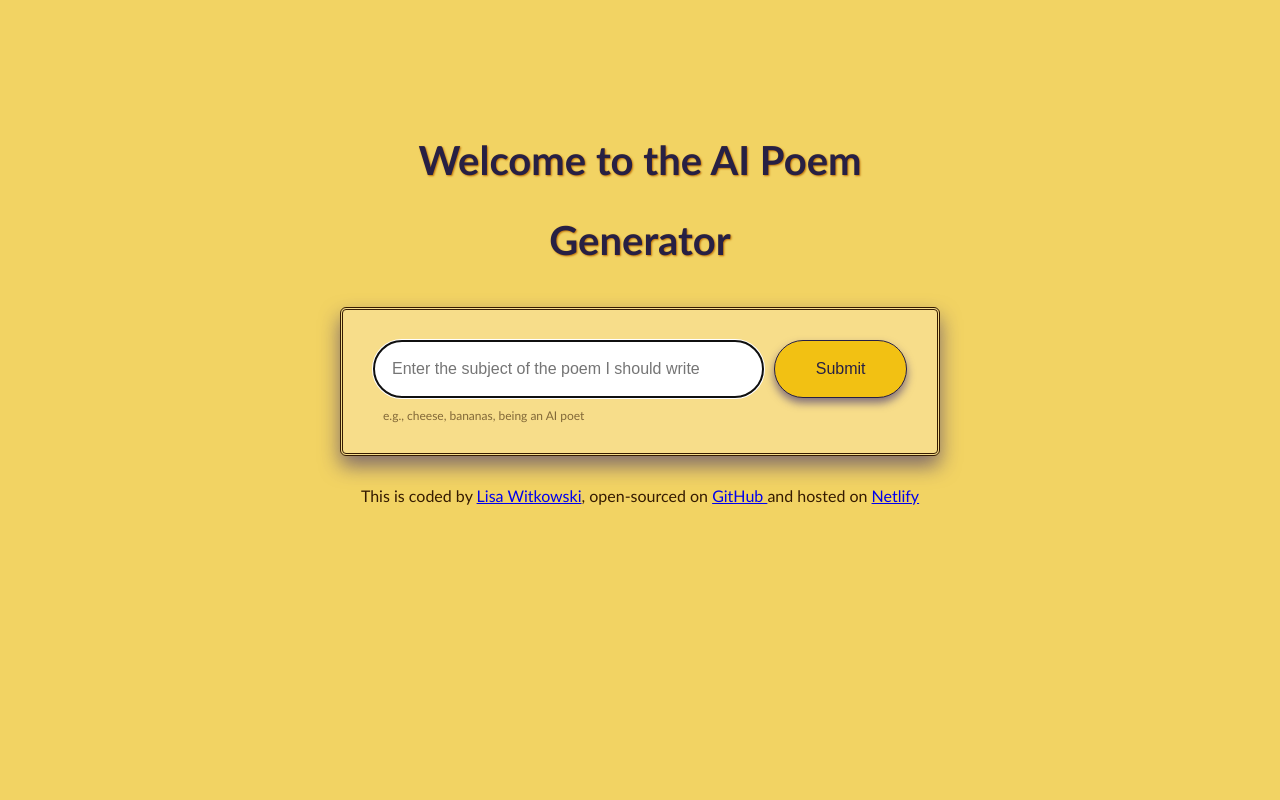
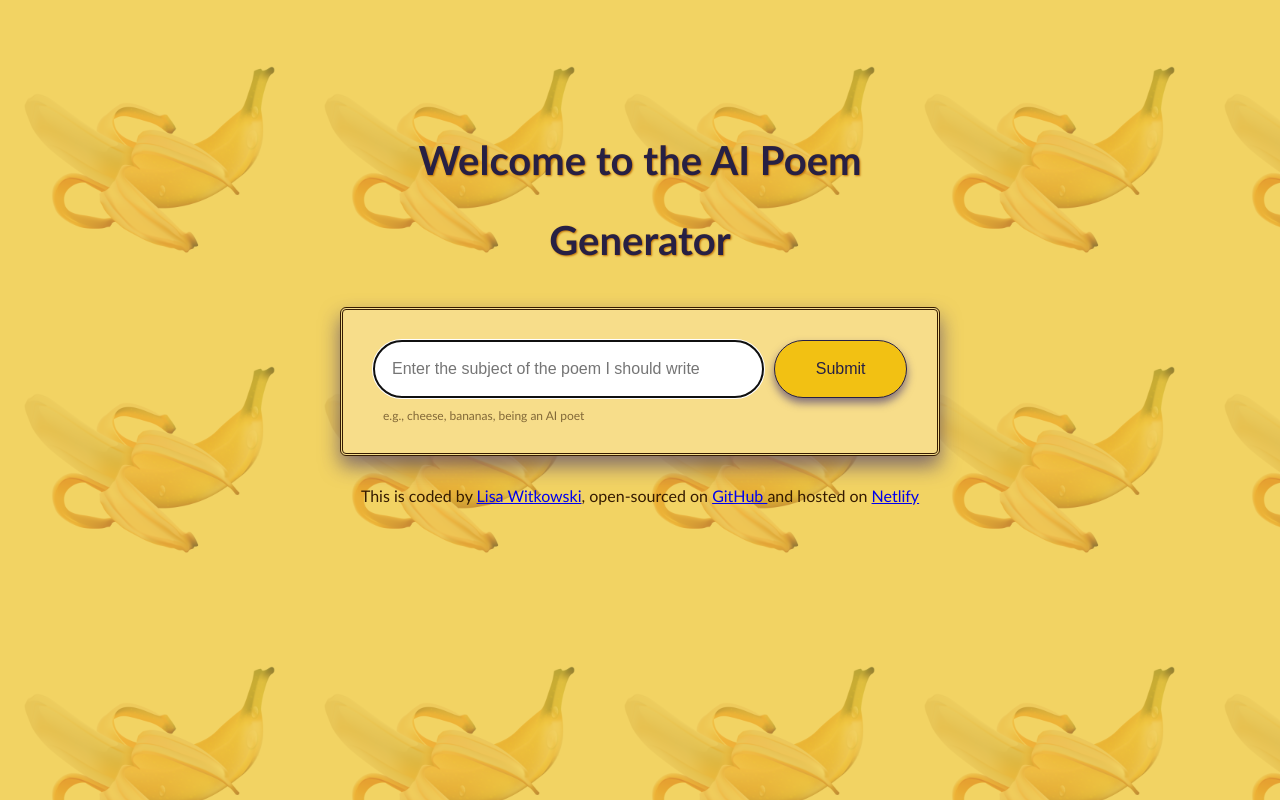
Before and after one commit to lswitkowski/poem-generator, a plain HTML site: page index.html in a window 1280 px wide. Drawn offline with nearby package versions, Linux system fonts and the light colour scheme.

Commit message:
banana background

```diff
--- a/index.html
+++ b/index.html
@@ -6,6 +6,7 @@
     <meta charset="UTF-8">
     <meta name="viewport" content="width=device-width, initial-scale=1.0">
     <title>Welcome to the AI Poem Generator</title>
+    <style>body{background-image: url('images/Untitled design.png'); background-size: 300px;}</style>
 </head>
 <body><div class="container">
 
--- a/src/style.css
+++ b/src/style.css
@@ -3,7 +3,11 @@ body{
     text-align: center;
     color: #351b01;
     font-family: 'Trebuchet MS', 'Lucida Sans Unicode', 'Lucida Grande', 'Lucida Sans', Arial, sans-serif;
-}
+background-image: url('images/banana.png');
+background-color:#f2d363;
+ background-blend-mode: multiply;
+ }
+
 h1{
     text-align: center;
   font-weight: 800;
```
Also changed, not shown: images/8851600.png (added), images/Untitled design.png (added), images/banana.png (added), images/download.png (added), 3 other files.
